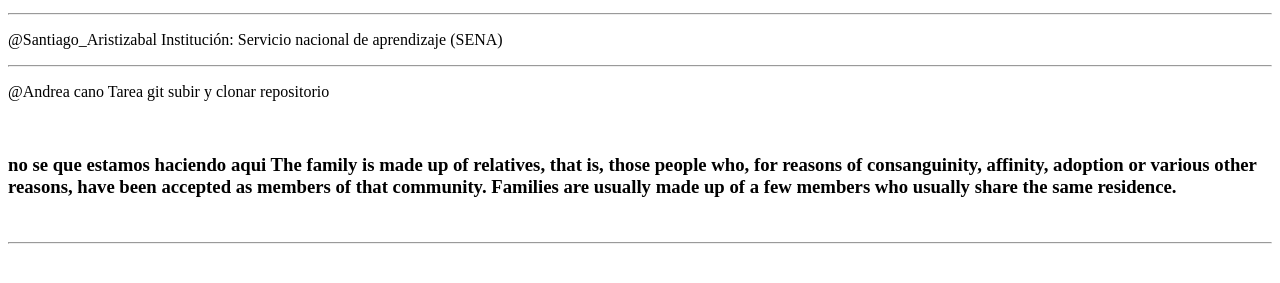
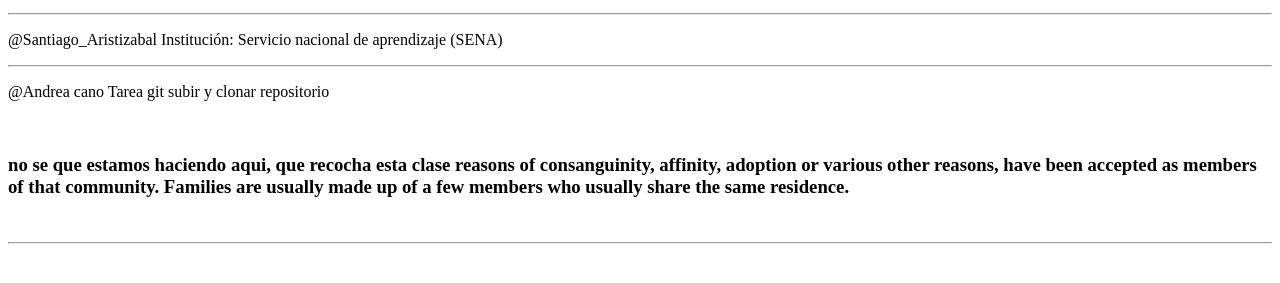
Before and after one commit to Dixters/Scrach, a plain HTML site: page Documents/Scrach/index.html in a window 1280 px wide. Shown: the part 101-384 px from the top of the page. Drawn offline with Linux system fonts and the light colour scheme.

Commit message:
Update index.html

```diff
--- a/Documents/Scrach/index.html
+++ b/Documents/Scrach/index.html
@@ -23,7 +23,7 @@
             Tarea git subir y clonar repositorio
         </p>
         <br>
-<h3><p> no se que estamos haciendo aqui The family is made up of relatives, that is, those people who, for reasons of consanguinity, affinity, adoption or various other reasons, have been accepted as members of that community. Families are usually made up of a few members who usually share the same residence.</p></h3>
+<h3><p> no se que estamos haciendo aqui, que recocha esta clase reasons of consanguinity, affinity, adoption or various other reasons, have been accepted as members of that community. Families are usually made up of a few members who usually share the same residence.</p></h3>
 <br>
         <hr>
 
```
